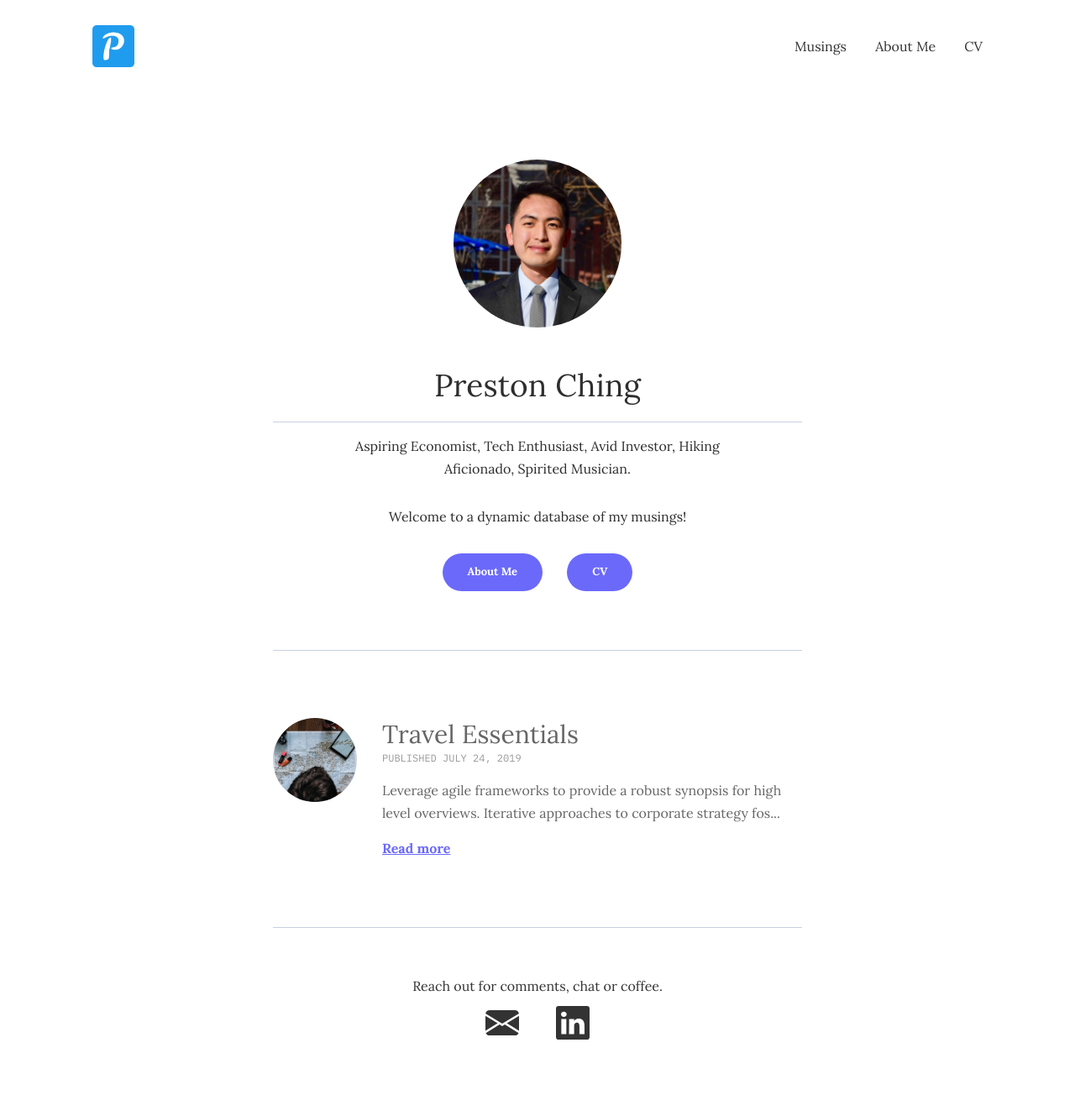
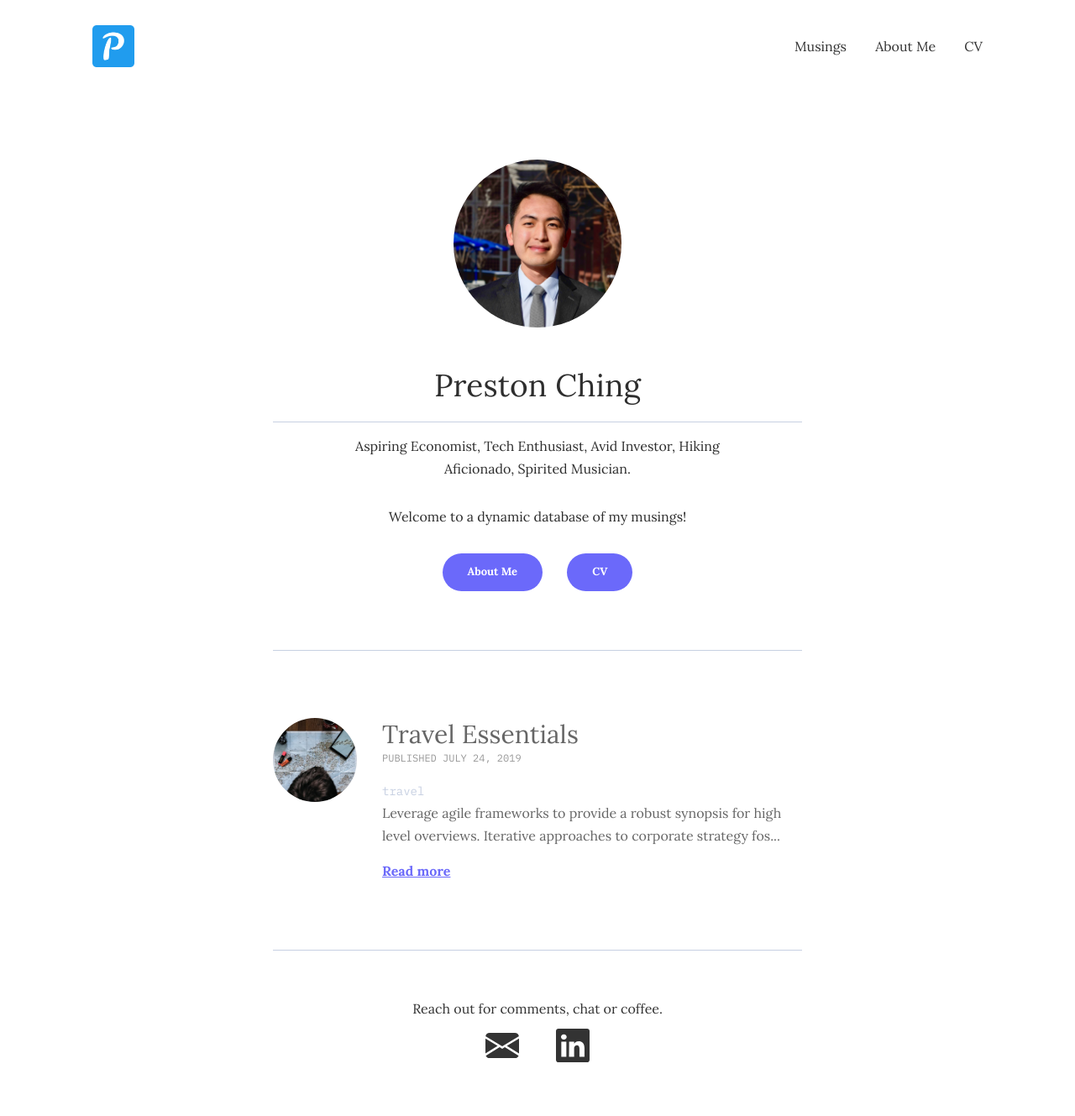
Before and after one commit to PrestonChing/prestonching.github.io, a Jekyll site: the page built from index.html, in a window 1280 px wide. Shown: the whole page at 84% size. Built offline with Jekyll 4.4.1, drawn with Linux system fonts in a browser that asks for light colours; before the commit the page ends 1302 px from its top, so only the background shows below that.

Commit message:
added article tags 2

```diff
--- a/index.html
+++ b/index.html
@@ -35,9 +35,9 @@ layout: default
         <div class="article__meta">
           <span class="article__date">Published <time datetime="{{ post.date | date_to_xmlschema }}">{% assign date_format = site.minima.date_format | default: "%B %-d, %Y" %}{{ post.date | date: date_format }}</time></span>
         </div>
-        {% if page.tags.size >= 1 %}
+        {% if post.tags.size >= 1 %}
         <div class="article__tags">
-          {% for tag in page.tags %}
+          {% for tag in post.tags %}
           <a href="{{ site.baseurl }}/tag/{{ tag }}" class="post-tags__tag">{{ tag }}</a>
           {% endfor %}
         </div>
```
